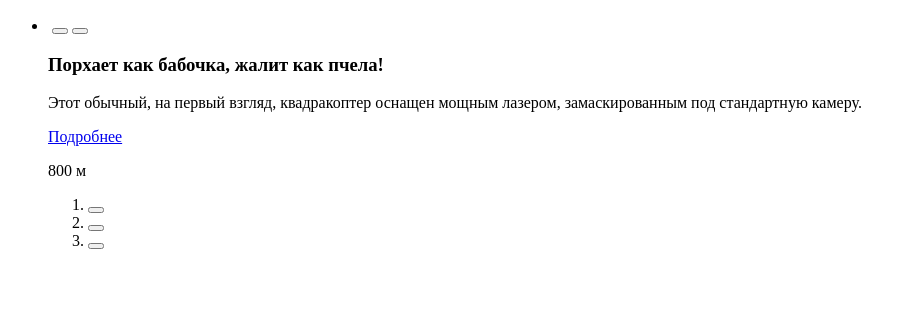
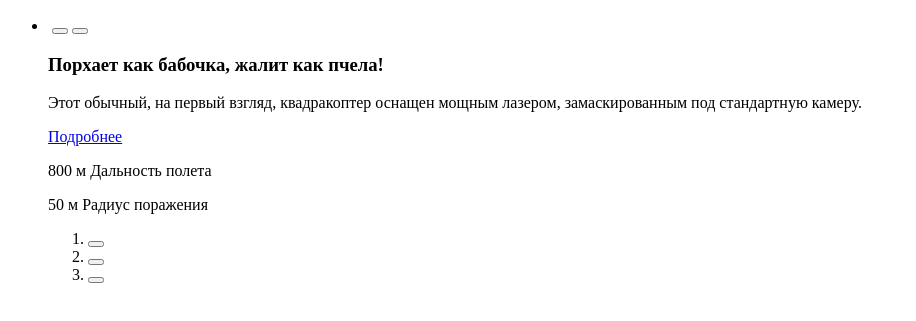
Before and after one commit to whitekz88/device, a plain HTML site: page index.html in a window 1280 px wide. Shown: the part 461-782 px from the top of the page, without its empty margins (0-916 px from the left). Drawn offline with Linux system fonts and the light colour scheme.

Commit message:
Размечаем главную дальше

```diff
--- a/index.html
+++ b/index.html
@@ -11,7 +11,7 @@
         <img src="#" alt="Логотип магазина Device." width="145" height="36">
       </a>
       <nav class="main-header__usernav usernav">
-        <form class="usernav__form" method="post" action="https://echo.htmlacademy.ru/">
+        <form class="usernav__form search-form" method="post" action="https://echo.htmlacademy.ru/">
           <label for="search-input">Поиск по сайту:</label>
           <input name="search-text" type="text" id="search-input" placeholder="Поиск по сайту">
           <button type="submit">Найти</button>
@@ -77,8 +77,12 @@
               <h3 class="slider__subtitle">Порхает как бабочка, жалит как пчела!</h3>
               <p class="slider__description">Этот обычный, на первый взгляд, квадракоптер оснащен мощным лазером, замаскированным под стандартную камеру.</p>
               <a class="slider__link" href="#">Подробнее</a>
-              <p>800 м</p>
-              <p></p>
+              <p class="slider__properties">800 м
+                <span>Дальность полета</span>
+              </p>
+              <p class="slider__properties">50 м
+                <span>Радиус поражения</span>
+              </p>
               <ol>
                 <li><button type="button"></button></li>
                 <li><button type="button"></button></li>
```
